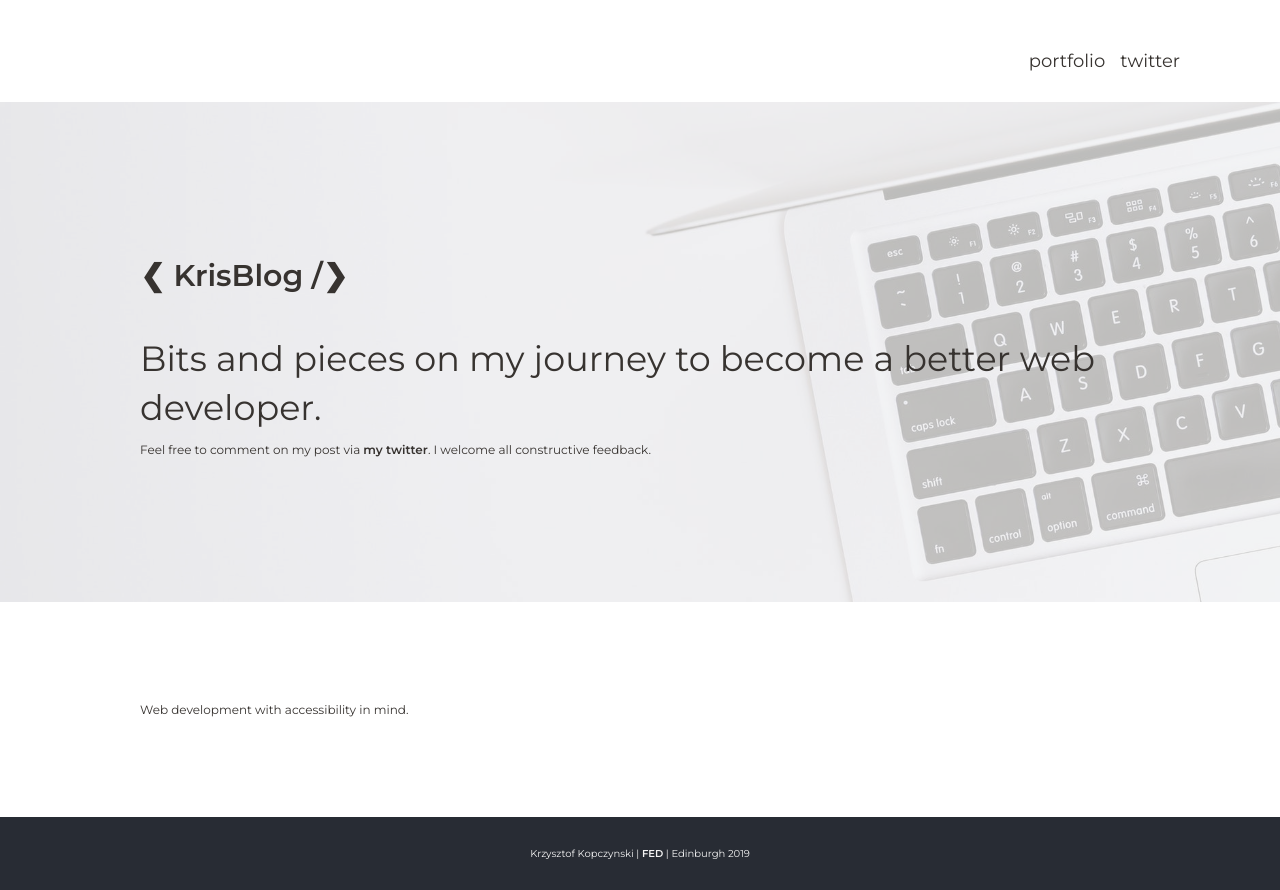
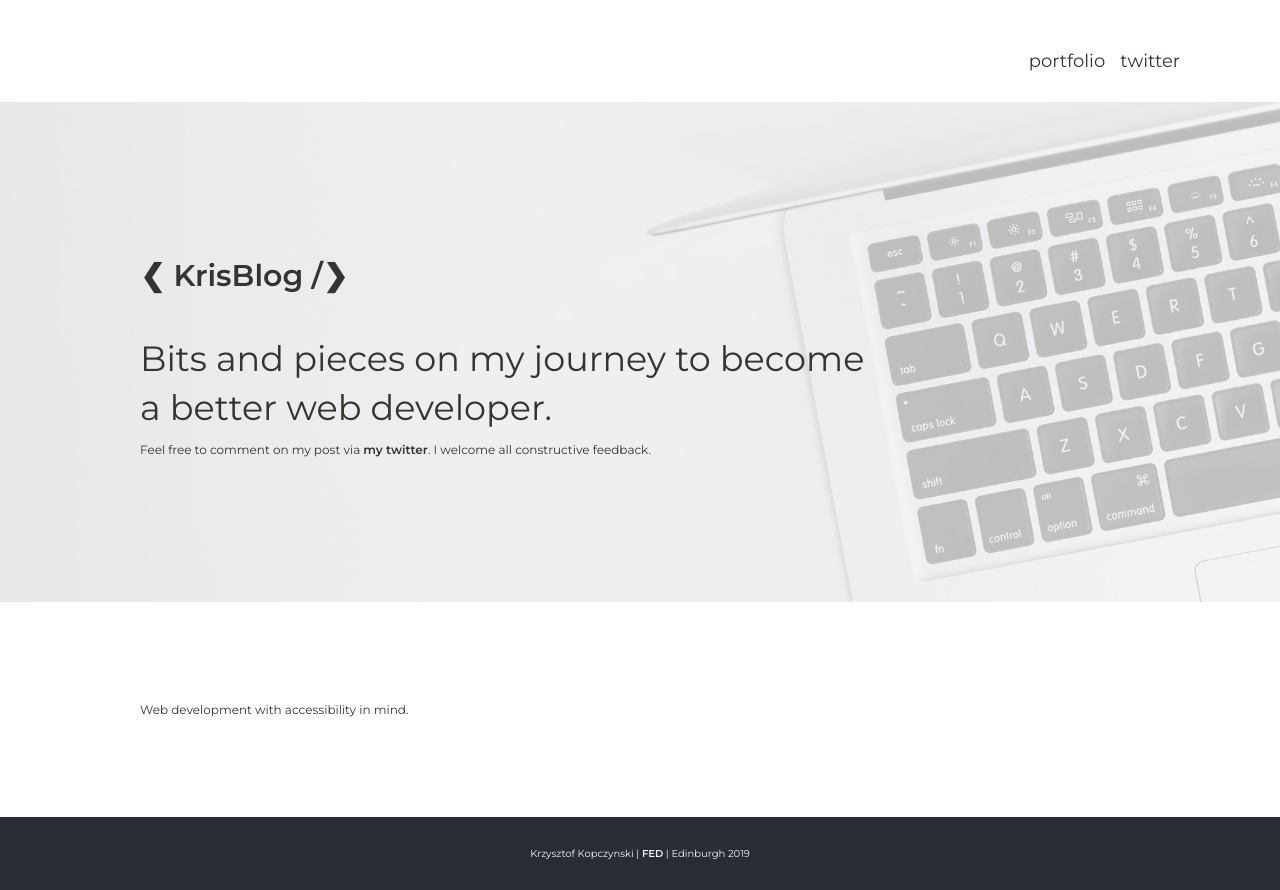
Before and after one commit to k2project/portfolio, a React (Create React App) app: page /blog in a window 1280 px wide. Built offline with nearby package versions, Linux system fonts and the light colour scheme.

Commit message:
post style update

```diff
--- a/src/Blog/Blog.scss
+++ b/src/Blog/Blog.scss
@@ -3,7 +3,6 @@
     min-height: 100vh;
     display: grid;
     grid-template-rows: auto 1fr auto;
-
 
 }
 
@@ -24,9 +23,15 @@
         line-height: 1.2;
         font-size: 4rem;
         margin-top: 2rem;
+        width: 120%;
     }
     h2{
         font-weight: 400;
+        line-height: 1.4;
+        width: 120%;
+    }
+    .wrapper{
+        padding-right: 20%;
     }
 
 }
--- a/src/Blog/Post/Post.scss
+++ b/src/Blog/Post/Post.scss
@@ -12,6 +12,9 @@
             font-weight: bold;
             margin-bottom: 1rem;
         }
+    }
+    .wrapper{
+        width: 80rem;
     }
 
 
```
